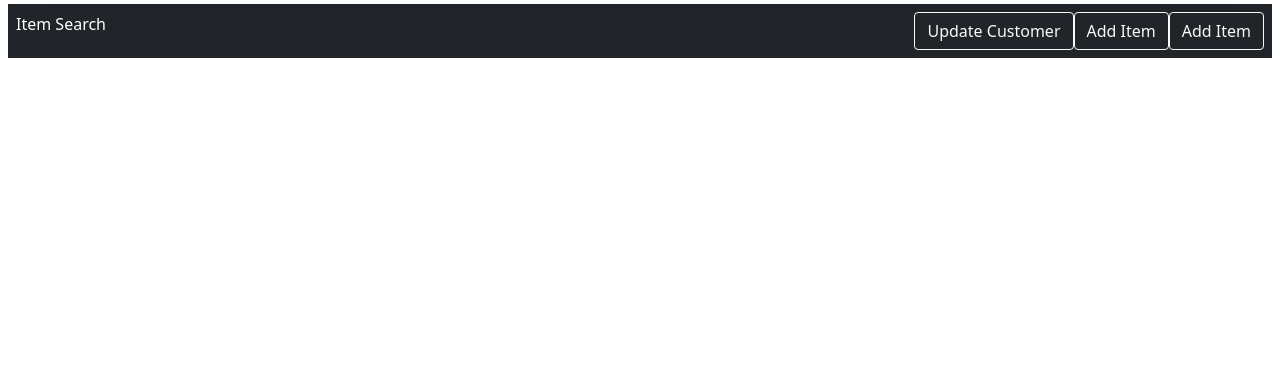
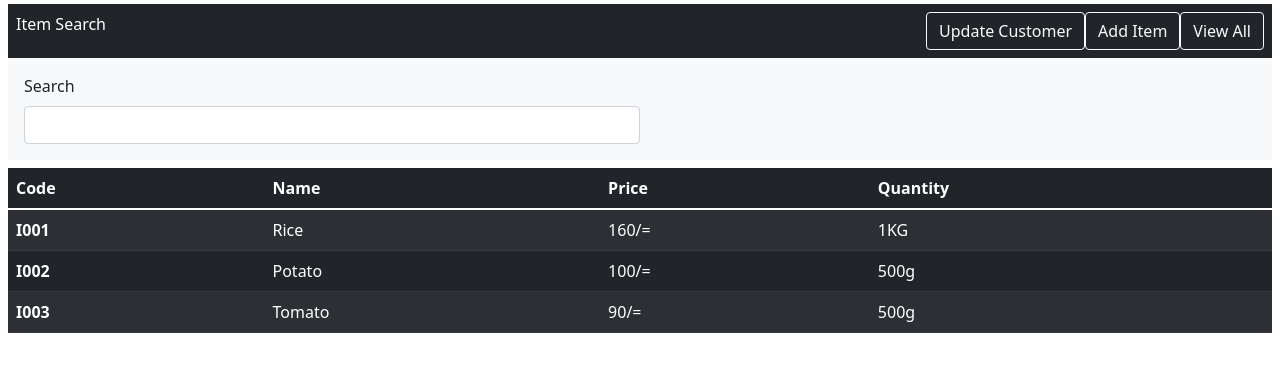
Before and after one commit to abheetha7D0/Web-POS, a plain HTML site: page item.html in a window 1280 px wide. Shown: the part 106-478 px from the top of the page. Drawn offline with Linux system fonts and the light colour scheme.

Commit message:
item allmost done!

```diff
--- a/item.html
+++ b/item.html
@@ -47,11 +47,18 @@
                 </div>
                 <div>
                     <button class="btn btn-outline-light" data-bs-target="#ViewAllItem" data-bs-toggle="modal"
-                            type="button">Add Item
+                            type="button">View All
                     </button>
                 </div>
+
             </div>
         </div>
+        <div class="p-3 mb-2 bg-light text-dark">
+        <div class="col-6">
+            <label for="inputSearch" class="form-label">Search</label>
+            <input type="search" class="form-control" id="inputSearch">
+        </div>
+    </div>
     </div>
     <div>
         <div aria-hidden="true" aria-labelledby="AddItemLabel" class="modal fade" data-bs-backdrop="static"
@@ -179,6 +186,38 @@
             </div>
         </div>
     </div>
+    <div>
+        <table class="table table-dark table-striped">
+            <thead>
+            <tr>
+                <th scope="col">Code</th>
+                <th scope="col">Name</th>
+                <th scope="col">Price</th>
+                <th scope="col">Quantity</th>
+            </tr>
+            </thead>
+            <tbody>
+            <tr>
+                <th scope="row">I001</th>
+                <td>Rice</td>
+                <td>160/=</td>
+                <td>1KG</td>
+            </tr>
+            <tr>
+                <th scope="row">I002</th>
+                <td>Potato</td>
+                <td>100/=</td>
+                <td>500g</td>
+            </tr>
+            <tr>
+                <th scope="row">I003</th>
+                <td>Tomato</td>
+                <td>90/=</td>
+                <td>500g</td>
+            </tr>
+            </tbody>
+        </table>
+    </div>
 </section>
 <script src="assets/bootstrap/js/bootstrap.bundle.min.js"></script>
 </body>
```
Also changed, not shown: index.html (+1 -0 lines).
